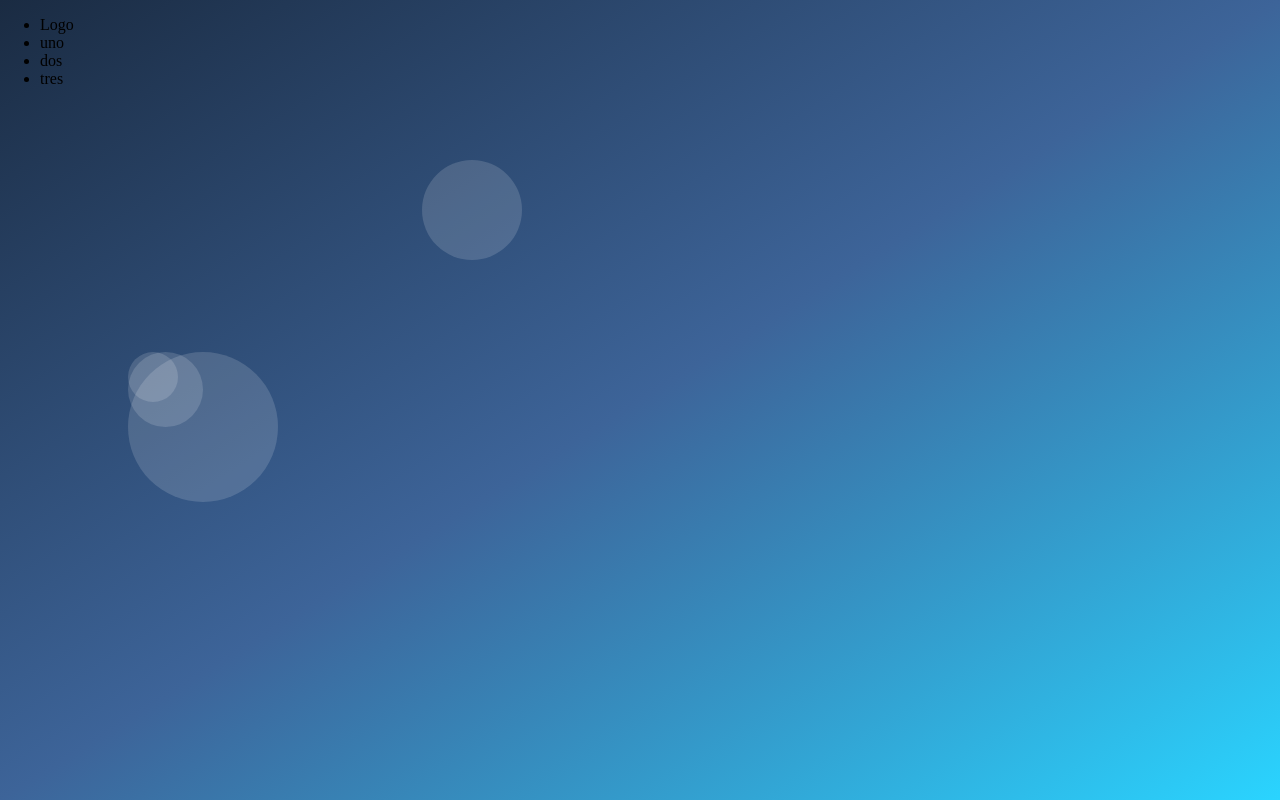
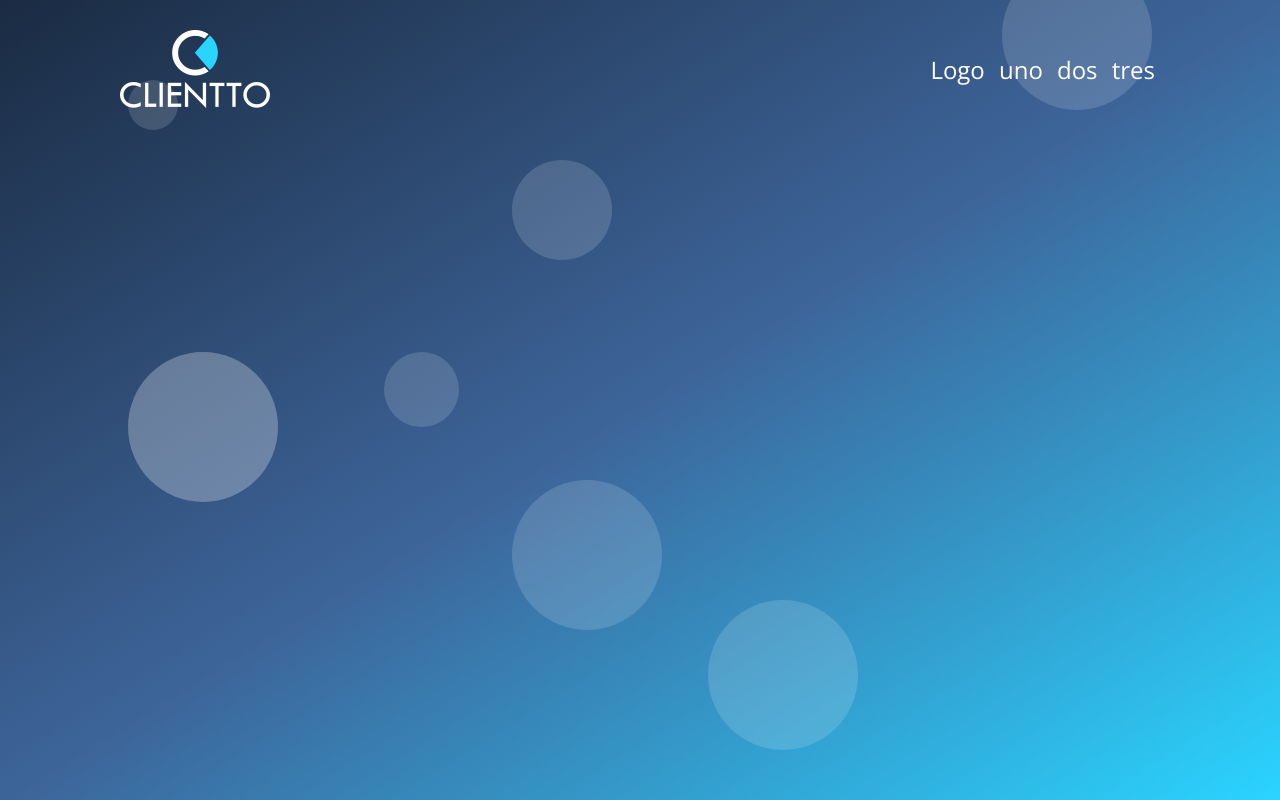
Before and after one commit to coder-log/landing_page, a plain HTML site: page index.html in a window 1280 px wide. Drawn offline with nearby package versions, Linux system fonts and the light colour scheme.

Commit message:
Adding Logo, google font, fontawesome

```diff
--- a/index.html
+++ b/index.html
@@ -6,17 +6,22 @@
     <title>Page Title</title>
     <meta name="viewport" content="width=device-width, initial-scale=1">
     <link rel="stylesheet" type="text/css" media="screen" href="main.css" />
+    <link href="https://fonts.googleapis.com/css?family=Open+Sans" rel="stylesheet">
+    <link rel="stylesheet" href="https://use.fontawesome.com/releases/v5.5.0/css/all.css" integrity="sha384-B4dIYHKNBt8Bc12p+WXckhzcICo0wtJAoU8YZTY5qE0Id1GSseTk6S+L3BlXeVIU" crossorigin="anonymous">
 </head>
 <body>
 <header>
     <nav>
         <div class="nav-container">
+            <div class="nav-inner-container">
+            <img src="img/clientto-logo-white-transparent-150px.png">
             <ul>
                 <li>Logo</li>
                 <li>uno</li>
                 <li>dos</li>
                 <li>tres</li>
             </ul>
+            </div>
 
         </div>
 
@@ -29,6 +34,10 @@
             <span class="span-75"></span>
             <span class="span-100"></span>
             <span class="span-150"></span>
+            <span class="span-45"></span>
+            <span class="span-80"></span>
+            <span class="span-95"></span>
+            <span class="span-155"></span>
         </div>
         <span></span>
         <span></span>
--- a/main.css
+++ b/main.css
@@ -1,6 +1,7 @@
 body{
     margin: 0;
     padding: 0;
+    font-family: 'Open Sans', sans-serif
 }
 
 header {
@@ -10,6 +11,30 @@ header {
     top: 0;
     position: absolute;
 }
+
+.nav-container {
+    display: flex;
+    justify-content: center;
+    flex-direction: row;
+}
+.nav-inner-container{
+    width: 1040px;
+    display: flex;
+    justify-content: center;
+    flex-direction: row;
+    justify-content: space-between;
+    padding: 15px;
+    margin: 15px;
+    align-items: center;
+}
+
+.nav-inner-container ul li {
+    display: inline-block;
+    padding: 5px;
+    font-size: 1.5rem;
+    color: white;
+}
+
 
 .hero{
     width: 100vw;
@@ -23,7 +48,7 @@ header {
     border-radius: 50%;
     background: hsla(0,0%,100%,.15);
     left: 10%;
-    top: 44%;
+    top: 10%;
     position: fixed;
 }
 
@@ -33,7 +58,7 @@ header {
     border-radius: 50%;
     background-color:white;
     background: hsla(0,0%,100%,.15);
-    left: 10%;
+    left: 30%;
     top: 44%;
     position: fixed;
 }
@@ -44,7 +69,7 @@ header {
     border-radius: 50%;
     background-color:white;
     background: hsla(0,0%,100%,.15);
-    left: 33%;
+    left: 40%;
     top: 20%;
     position: fixed;
 }
@@ -59,3 +84,44 @@ header {
     top: 44%;
     position: fixed;
 }
+.span-45 {
+    width: 150px;
+    height: 150px;
+    border-radius: 50%;
+    background-color:white;
+    background: hsla(0,0%,100%,.15);
+    right: 33%;
+    top: 75%;
+    position: fixed;
+}
+.span-80 {
+    width: 150px;
+    height: 150px;
+    border-radius: 50%;
+    background-color:white;
+    background: hsla(0,0%,100%,.15);
+    right:10%;
+    top: -5%;
+    position: fixed;
+}
+.span-95 {
+    width: 150px;
+    height: 150px;
+    border-radius: 50%;
+    background-color:white;
+    background: hsla(0,0%,100%,.15);
+    left: 10%;
+    top: 44%;
+    position: fixed;
+}
+
+.span-155 {
+    width: 150px;
+    height: 150px;
+    border-radius: 50%;
+    background-color:white;
+    background: hsla(0,0%,100%,.15);
+    left: 40%;
+    top: 60%;
+    position: fixed;
+}
```
Also changed, not shown: img/clientto-logo-200px.png (added), img/clientto-logo-dark-background-241px.png (added), img/clientto-logo-white-200px.png (added), img/clientto-logo-white-transparent-100px.png (added), img/clientto-logo-white-transparent-150px.png (added), img/clientto-logo-white-transparent-200px.png (added).
